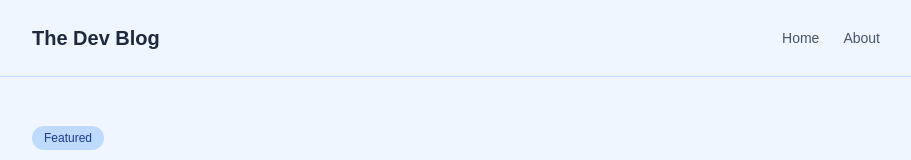
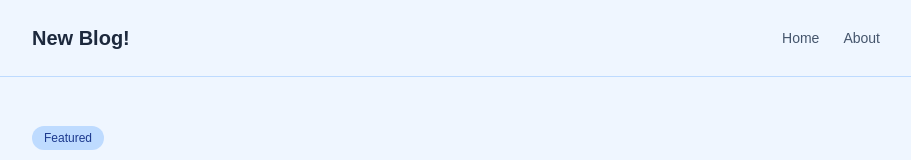
Before and after one commit to evisdren/blog, a Next.js app: page / in a window 1280 px wide. Shown: the top 160 px of the page, without its empty margins (184-1095 px from the left). Built offline with nearby package versions, Linux system fonts and the light colour scheme.

Commit message:
update title
Entire-Checkpoint: 79c0eac53848

```diff
--- a/app/page.tsx
+++ b/app/page.tsx
@@ -57,7 +57,7 @@ export default function Home() {
       <header className="border-b border-blue-200">
         <div className="mx-auto flex max-w-4xl items-center justify-between px-6 py-6">
           <Link href="/" className="text-xl font-bold text-slate-800">
-            The Dev Blog
+            New Blog!
           </Link>
           <nav className="flex items-center gap-6">
             <Link
```
Also changed, not shown: .entire/settings.json.
